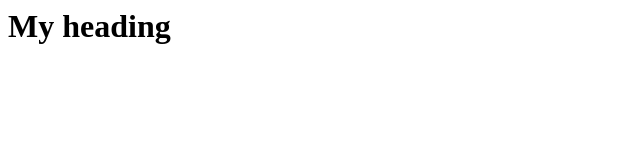
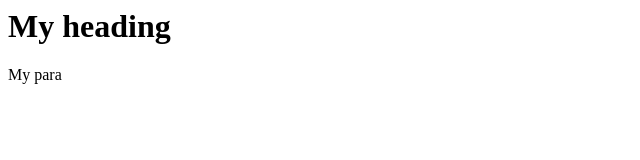
Before and after one commit to Leoprasann/learniing-git, a plain HTML site: page index.html in a window 1280 px wide. Shown: the full height of the page, 0-640 px from the left. Drawn offline with Linux system fonts and the light colour scheme.

Commit message:
added para in index

```diff
--- a/index.html
+++ b/index.html
@@ -1 +1,2 @@
 <h1>My heading</h1>
+<p>My para</p>
```
